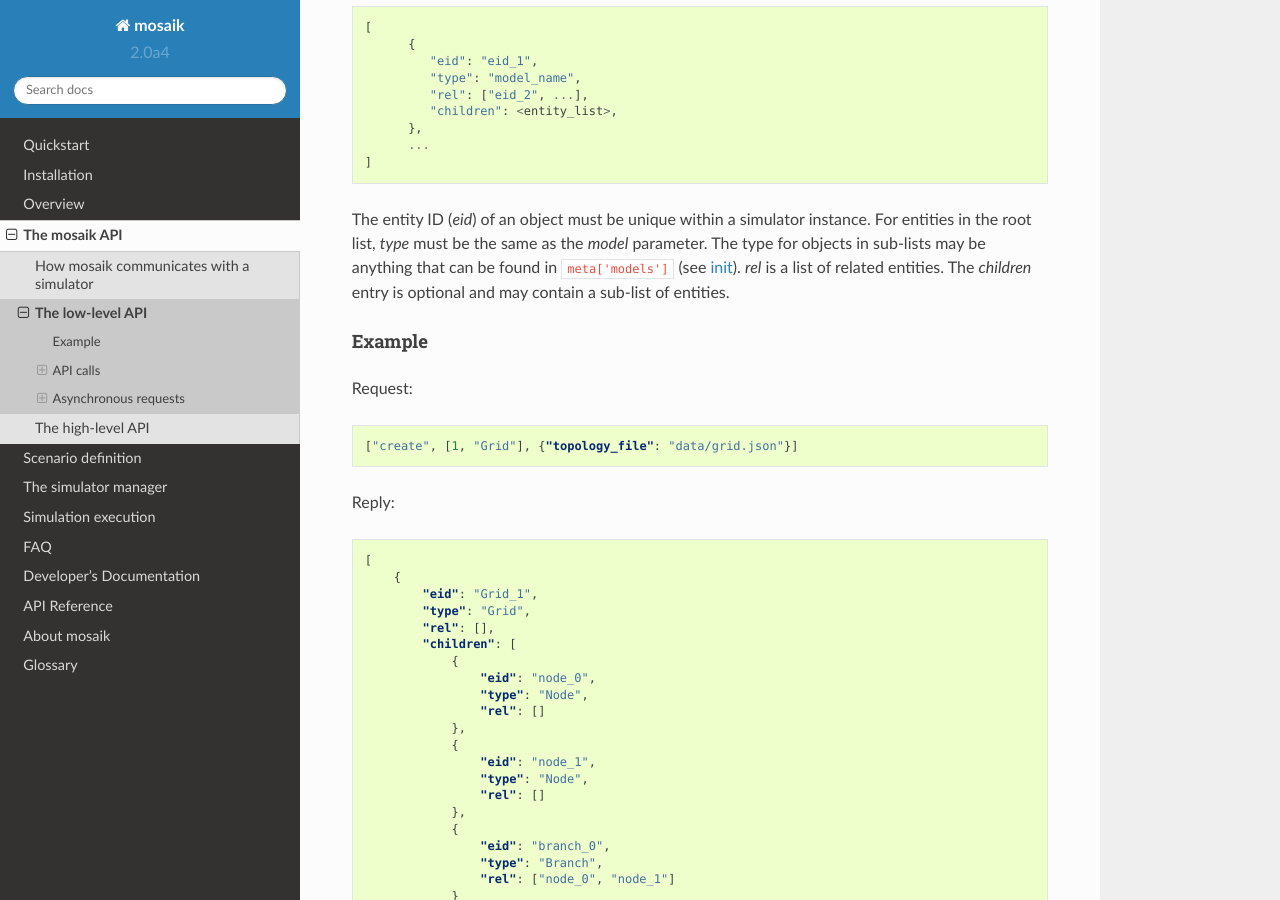
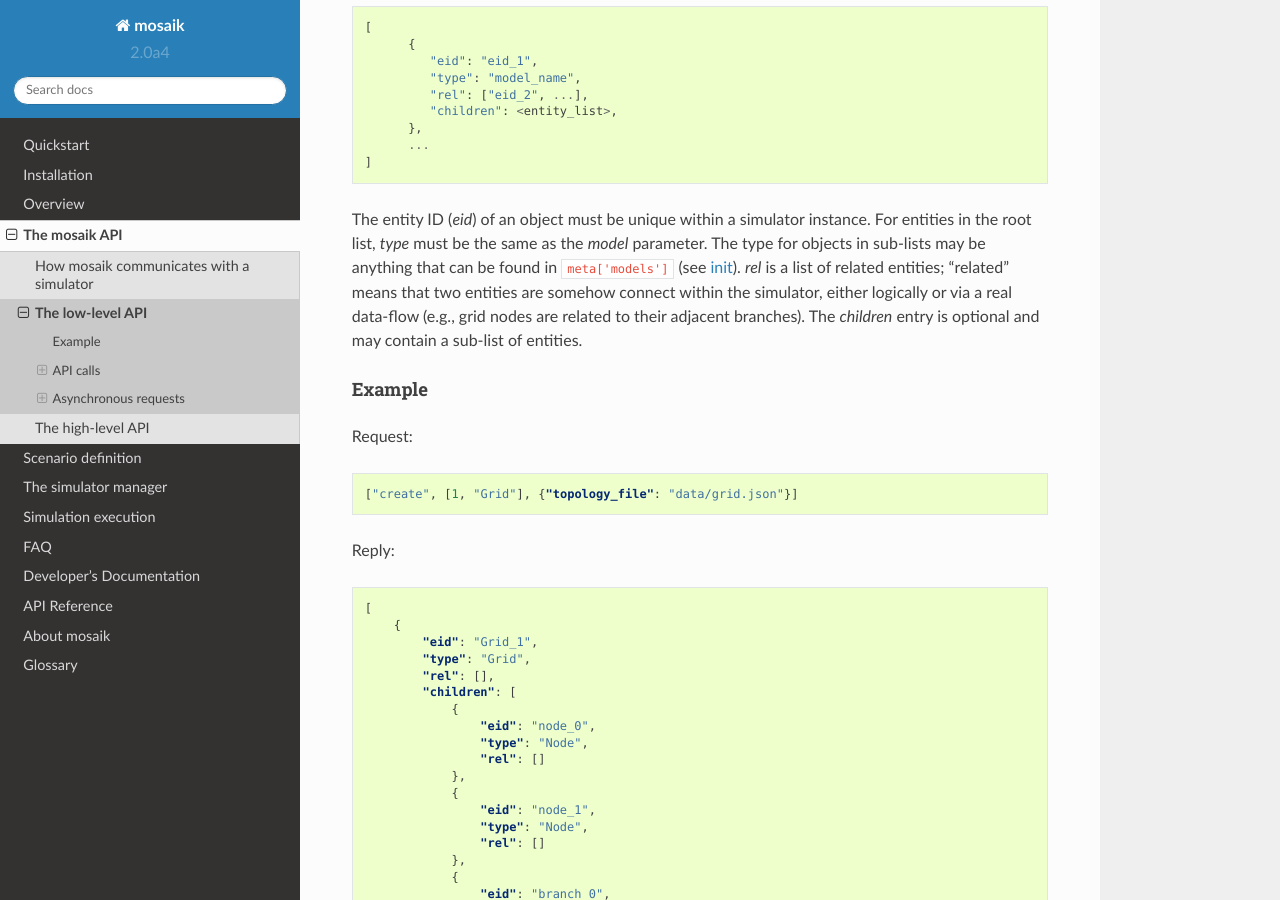
Before and after one commit to OFFIS-mosaik/mosaik, a Sphinx documentation site: the page built from docs/mosaik-api/low-level.rst, in a window 1280 px wide and 900 px high, scrolled down 3951 px. Built offline with Sphinx 7.4.7 and the Read the Docs theme 2.0.0, drawn with Linux system fonts in a browser that asks for light colours; pages that are not in the unit, such as notebooks, are missing from menus.

```diff
--- a/docs/mosaik-api/low-level.rst
+++ b/docs/mosaik-api/low-level.rst
@@ -224,8 +224,10 @@ The entity ID (*eid*) of an object must be unique within a simulator instance.
 For entities in the root list, *type* must be the same as the *model*
 parameter. The type for objects in sub-lists may be anything that can be found
 in ``meta['models']`` (see :ref:`api.init`).  *rel* is a list of related
-entities. The *children* entry is optional and may contain a sub-list of
-entities.
+entities; "related" means that two entities are somehow connect within the
+simulator, either logically or via a real data-flow (e.g., grid nodes are
+related to their adjacent branches). The *children* entry is optional and may
+contain a sub-list of entities.
 
 
 Example
```
